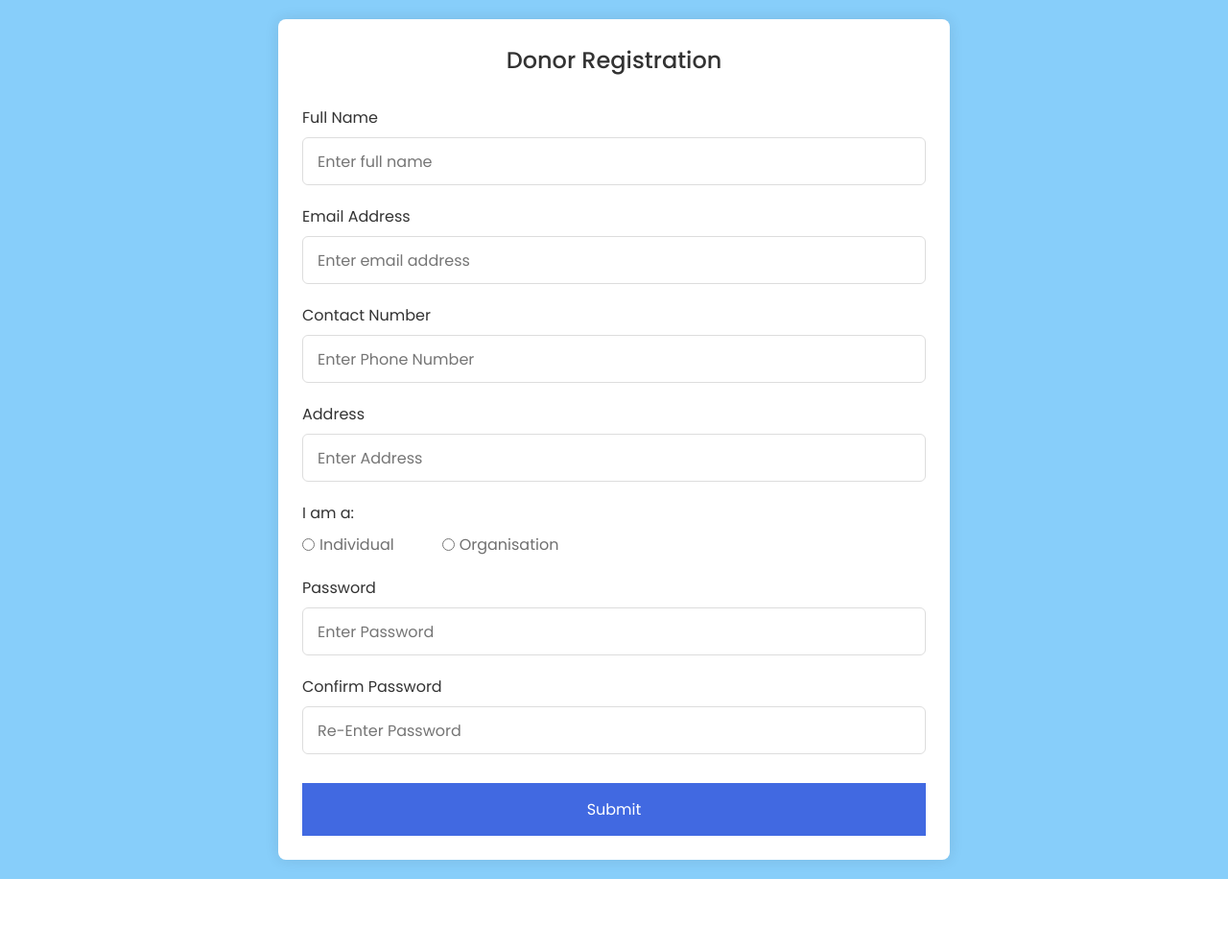
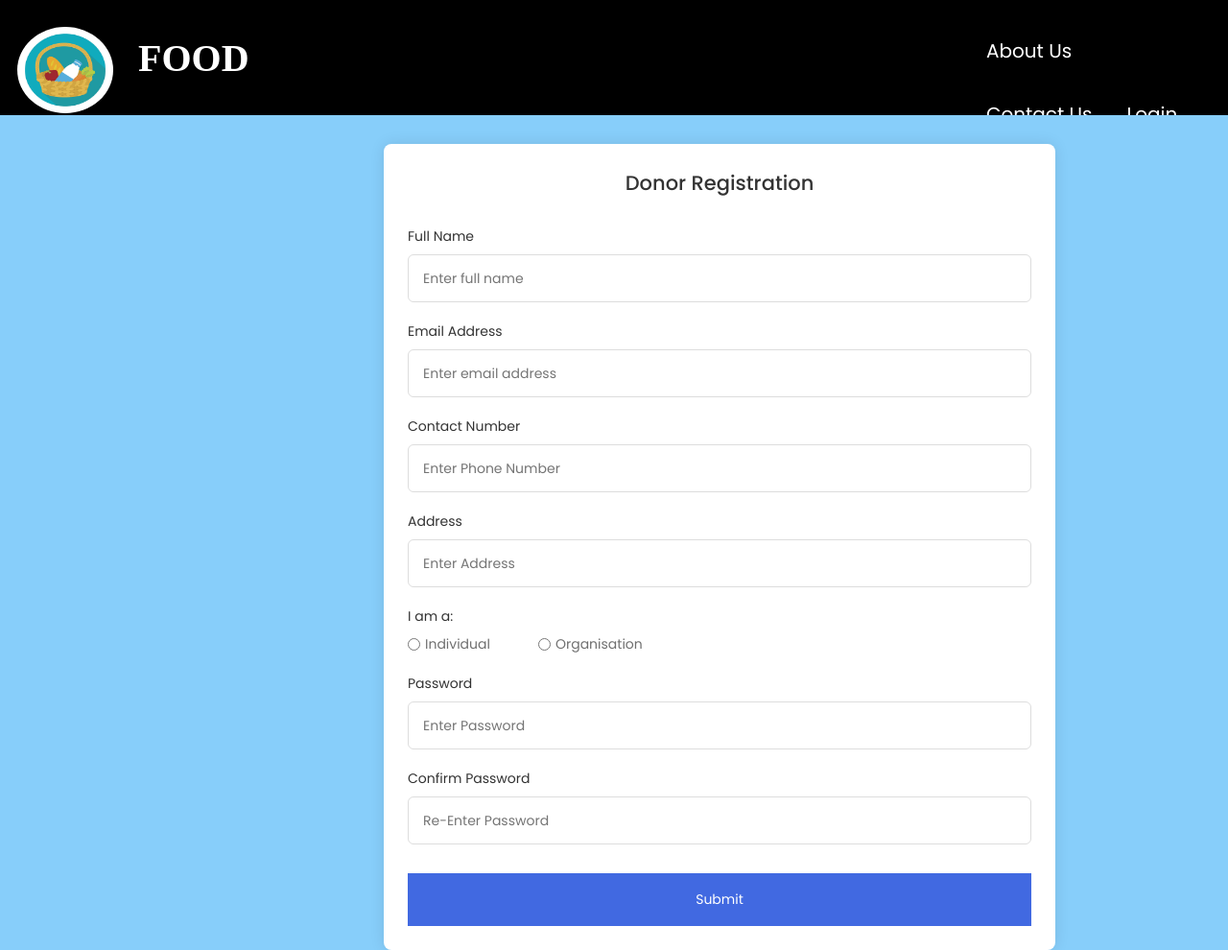
Before and after one commit to gaurijoshi22/MIssion-Meals-team-386, a Flask app: page /signup in a window 1280 px wide. Shown: the whole page at 96% size. Before the commit the page ends 916 px from the top, so only its background shows below. Run offline with Flask 3, Linux system fonts and the light colour scheme; some libraries are stand-ins or nearby versions.

Commit message:
signup style

```diff
--- a/hackathon/static/style.css
+++ b/hackathon/static/style.css
@@ -6,20 +6,25 @@
   box-sizing: border-box;
   font-family: "Poppins", sans-serif;
 }
-body {
-  min-height: 100vh;
-  display: flex;
-  align-items: center;
-  justify-content: center;
-  padding: 20px;
-  background:#87CEFA;
+html, body {
+  min-height: 100%;
+  padding: 0;
+  margin: 0;
+  font-family: Roboto, Arial, sans-serif;
+  font-size: 14px;
+  color: #000000;
+  background-color: #87CEFA;
 }
+
 .container {
-  position: relative;
+  position: absolute;
   max-width: 700px;
   width: 100%;
   background: #fff;
   padding: 25px;
+  align-self: center;
+  margin-left: 400px;
+  margin-top: 30px;
   border-radius: 8px;
   box-shadow: 0 0 15px rgba(0, 0, 0, 0.1);
 }
@@ -111,6 +116,90 @@ body {
 .form button:hover {
   background: rgb(88, 56, 250);
 }
+
+
+button {
+  width: 100%;
+  padding: 10px;
+  border: none;
+  background: #000000;
+  font-size: 20px;
+  font-weight: 400;
+  color: #fff;
+  }
+  button:hover {
+  background: #353535;
+  }
+  .header {
+              overflow: hidden;
+              background-color: #000000;
+              padding: 20px 10px;
+              height: 120px;
+        }
+
+        .header a.mh {
+              text-align: center;
+              font-family: 'Times New Roman', Times, serif;
+              font-weight: bold;
+              align-items: center;
+        }
+        .header a.i{
+          margin-bottom: 2px;
+        }
+
+        .header a {
+              float: left;
+              color: rgb(246, 242, 242);
+              text-align: center;
+              padding: 8px;
+              text-decoration: none;
+              font-size: 18px;
+              line-height: 25px;
+              border-radius: 4px;
+              margin-top:0px;
+
+        }
+
+        .food{
+font-family: 'Times New Roman', Times, serif;
+      font-weight: bold;
+
+color:rgb(255, 255, 255);
+
+
+}
+
+.header a.logo {
+              font-size: 40px;
+              font-weight: bold;
+              margin-top: 20px;
+        }
+
+        .header a:hover {
+              background-color: #5b5959;
+              color: black;
+        }
+
+        .header-right {
+              margin-left: 1000px;
+        }
+.navbar {
+  background-color: black; /* Set the header background color to black */
+  margin-bottom: 0;
+  width: 100px;
+}
+
+.navbar-brand {
+  display: flex;
+  align-items: center;
+  color: white; /* Set the color of the header text */
+}
+
+.header img {
+  margin-right: 10px;
+  border-radius: 50%;/* Add some spacing between the logo and text */
+}
+
 /*Responsive*/
 @media screen and (max-width: 500px) {
   .form .column {
--- a/hackathon/templates/signup.html
+++ b/hackathon/templates/signup.html
@@ -10,6 +10,16 @@
     <link rel="stylesheet" href="static/style.css" />
   </head>
   <body>
+    <div class="header">
+      <a href="" class="i"><img src="{{ url_for('static', filename='images/logo.jpg') }}" width="100" height="90"></a>
+  <a href="" class="logo"><span class="food">FOOD</span></a>
+      <div class="header-right">
+        <form href="#about"><a><button href="#about">About Us</button></a></form>
+        <form href="#contact"><a><button href="#contact">Contact Us</button></a></form>
+        <form action="/login"><a><button href="#contact">Login</button></a></form>
+        <form action="/signup"><a><button href="#contact">SignUp</button></a></form>
+      </div>
+    </div>
     <section class="container">
       <header>Donor Registration </header>
       <form action="/signup" method = "post"class="form" enctype="multipart/form-data">
```
